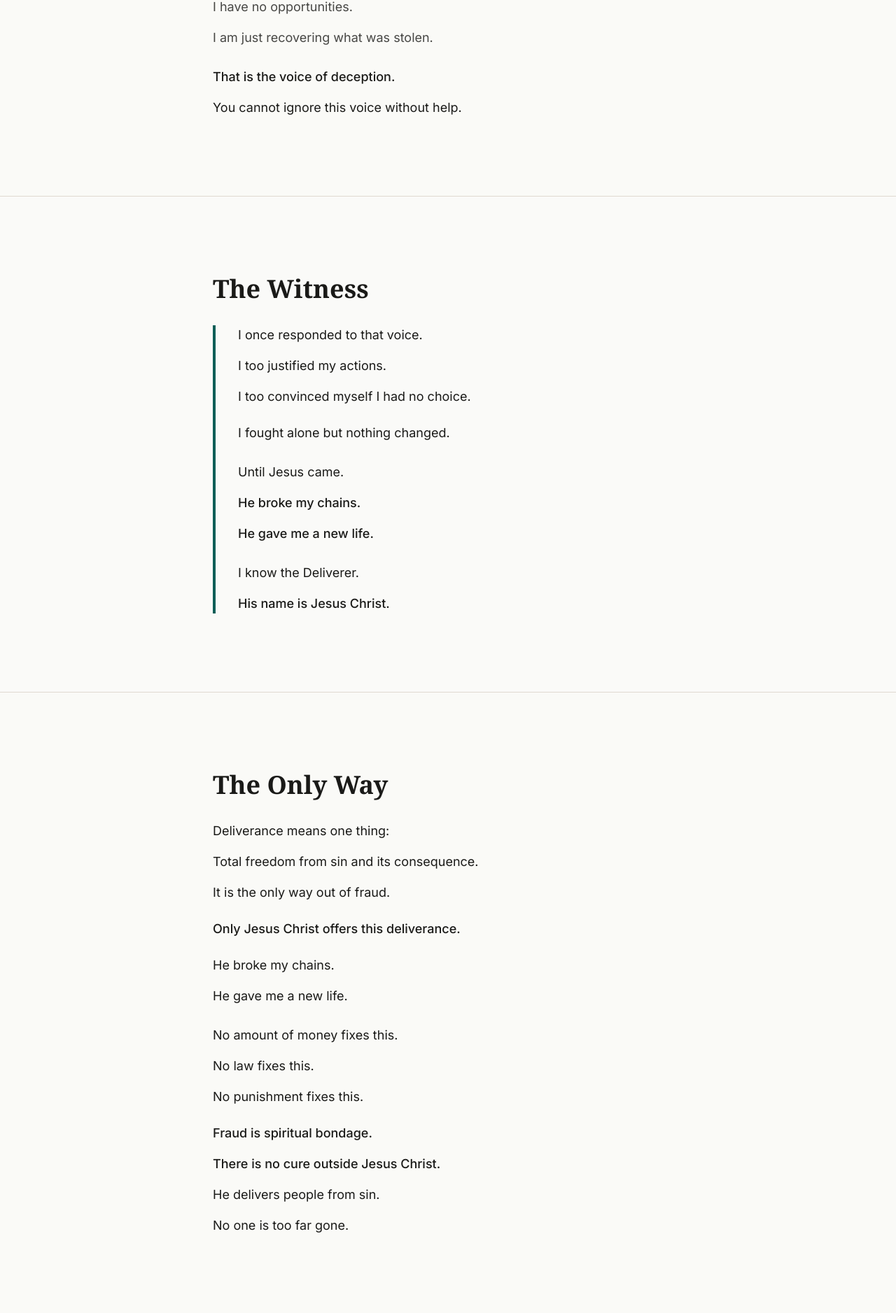
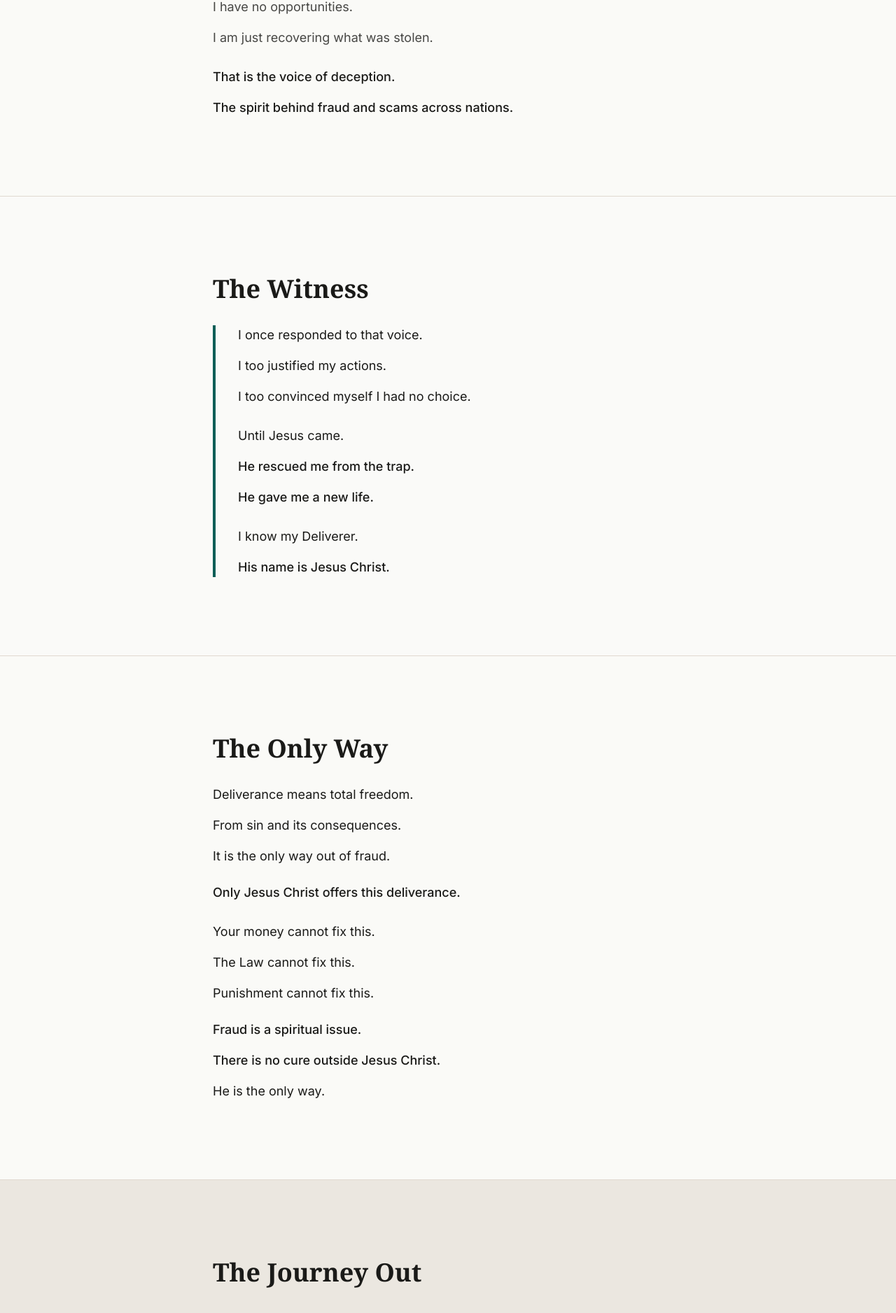
Before and after one commit to whoisjimilitan/restoration-community, a Next.js app in the folder apps/web/: page / in a window 1280 px wide. Shown: the part 1077-2954 px from the top of the page at 70% size. Built offline with nearby package versions, Linux system fonts and the light colour scheme; a web font is replaced by a local one.

Commit message:
refine: Complete narrative refinement—trap (spiritual issue), witness (rescued), only way (total freedom), journey (encouragement), new life (because of Christ), return (feel/faith)

```diff
--- a/apps/web/src/app/page.tsx
+++ b/apps/web/src/app/page.tsx
@@ -57,7 +57,7 @@ export default function Home() {
             <p className="text-rc-text/80">I have no opportunities.</p>
             <p className="text-rc-text/80">I am just recovering what was stolen.</p>
             <p className="pt-3 font-medium">That is the voice of deception.</p>
-            <p>You cannot ignore this voice without help.</p>
+            <p className="font-medium">The spirit behind fraud and scams across nations.</p>
           </div>
         </div>
       </section>
@@ -71,11 +71,10 @@ export default function Home() {
             <p>I once responded to that voice.</p>
             <p>I too justified my actions.</p>
             <p>I too convinced myself I had no choice.</p>
-            <p className="pt-2">I fought alone but nothing changed.</p>
             <p className="pt-3">Until Jesus came.</p>
-            <p className="font-medium">He broke my chains.</p>
+            <p className="font-medium">He rescued me from the trap.</p>
             <p className="font-medium">He gave me a new life.</p>
-            <p className="pt-3">I know the Deliverer.</p>
+            <p className="pt-3">I know my Deliverer.</p>
             <p className="font-medium">His name is Jesus Christ.</p>
           </div>
         </div>
@@ -87,19 +86,16 @@ export default function Home() {
           <h2 className="text-3xl md:text-4xl font-rc-serif font-bold text-rc-text leading-tight">The Only Way</h2>
 
           <div className="space-y-4 text-base md:text-lg text-rc-text leading-relaxed font-light">
-            <p>Deliverance means one thing:</p>
-            <p>Total freedom from sin and its consequence.</p>
+            <p>Deliverance means total freedom.</p>
+            <p>From sin and its consequences.</p>
             <p>It is the only way out of fraud.</p>
             <p className="pt-2 font-medium">Only Jesus Christ offers this deliverance.</p>
-            <p className="pt-2">He broke my chains.</p>
-            <p>He gave me a new life.</p>
-            <p className="pt-3">No amount of money fixes this.</p>
-            <p>No law fixes this.</p>
-            <p>No punishment fixes this.</p>
-            <p className="pt-2 font-medium">Fraud is spiritual bondage.</p>
+            <p className="pt-3">Your money cannot fix this.</p>
+            <p>The Law cannot fix this.</p>
+            <p>Punishment cannot fix this.</p>
+            <p className="pt-2 font-medium">Fraud is a spiritual issue.</p>
             <p className="font-medium">There is no cure outside Jesus Christ.</p>
-            <p>He delivers people from sin.</p>
-            <p>No one is too far gone.</p>
+            <p>He is the only way.</p>
           </div>
         </div>
       </section>
@@ -154,7 +150,7 @@ export default function Home() {
 
           <div className="space-y-4 pt-10 md:pt-12 border-t border-rc-text/15 text-base md:text-lg text-rc-text leading-relaxed font-light">
             <p>You walk this path with support.</p>
-            <p>Prayer. Scripture. People who understand.</p>
+            <p>Encouragement. Prayer. People who understand.</p>
           </div>
         </div>
       </section>
@@ -169,6 +165,7 @@ export default function Home() {
             <p>You will learn to work honestly.</p>
             <p>To live without fear.</p>
             <p>To build something that lasts.</p>
+            <p className="pt-2">Because of Christ.</p>
           </div>
         </div>
       </section>
@@ -179,11 +176,12 @@ export default function Home() {
           <h2 className="text-3xl md:text-4xl font-rc-serif font-bold text-white leading-tight">Return</h2>
 
           <div className="space-y-4 text-base md:text-lg text-white/90 leading-relaxed font-light">
-            <p>You know the trap.</p>
+            <p>You feel this trap.</p>
             <p>You know time is running out.</p>
-            <p>You cannot stop alone.</p>
-            <p className="pt-3">I have been there.</p>
-            <p className="pt-3 font-medium text-white">Jesus is calling you out.</p>
+            <p>No one can go it alone.</p>
+            <p className="pt-3">I have been there and know this.</p>
+            <p className="pt-2">Take the first step of faith.</p>
+            <p className="pt-3 font-medium text-white">It will be your best step of faith.</p>
           </div>
 
           <div className="flex flex-col sm:flex-row gap-4 pt-8">
```
